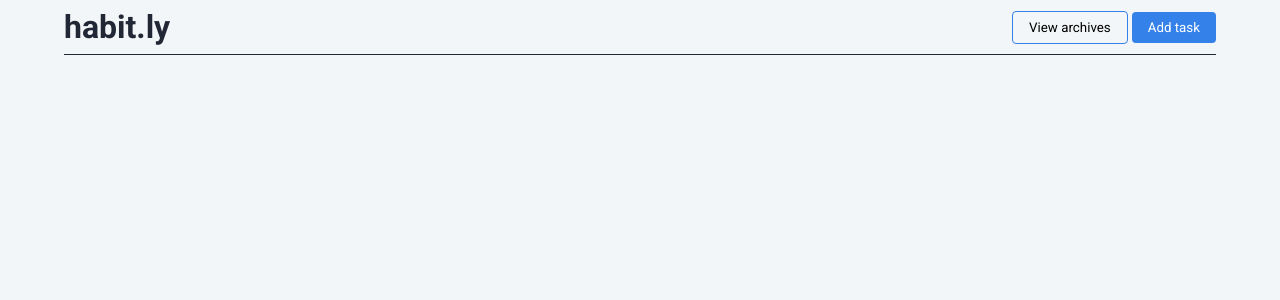
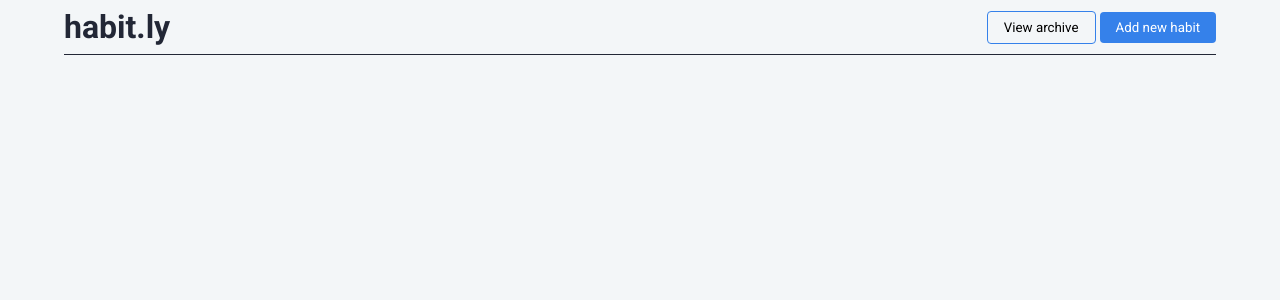
Before and after one commit to abinjohn123/MCR-2-HabitTracker, a React (Vite) app: page / in a window 1280 px wide. Shown: the top 300 px of the page. Built offline with nearby package versions, Linux system fonts and the light colour scheme.

Commit message:
style: update copy

```diff
--- a/src/Home/index.jsx
+++ b/src/Home/index.jsx
@@ -27,10 +27,10 @@ const Home = () => {
             onClick={() => navigate('/archive')}
             className="btn btn-archive"
           >
-            View archives
+            View archive
           </button>
           <button onClick={handleNewHabit} className="btn btn-task">
-            Add task
+            Add new habit
           </button>
         </div>
       </header>
```
